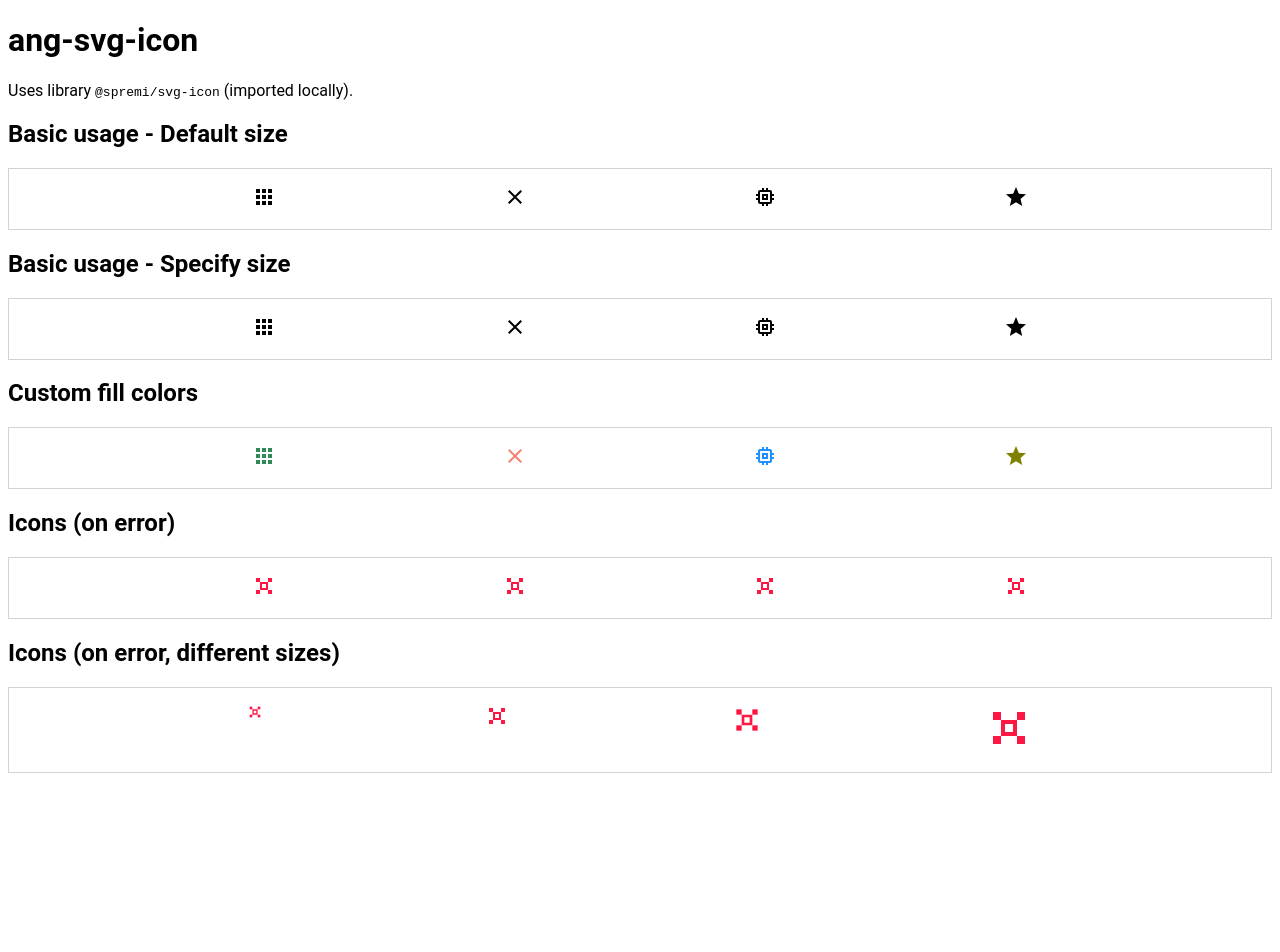
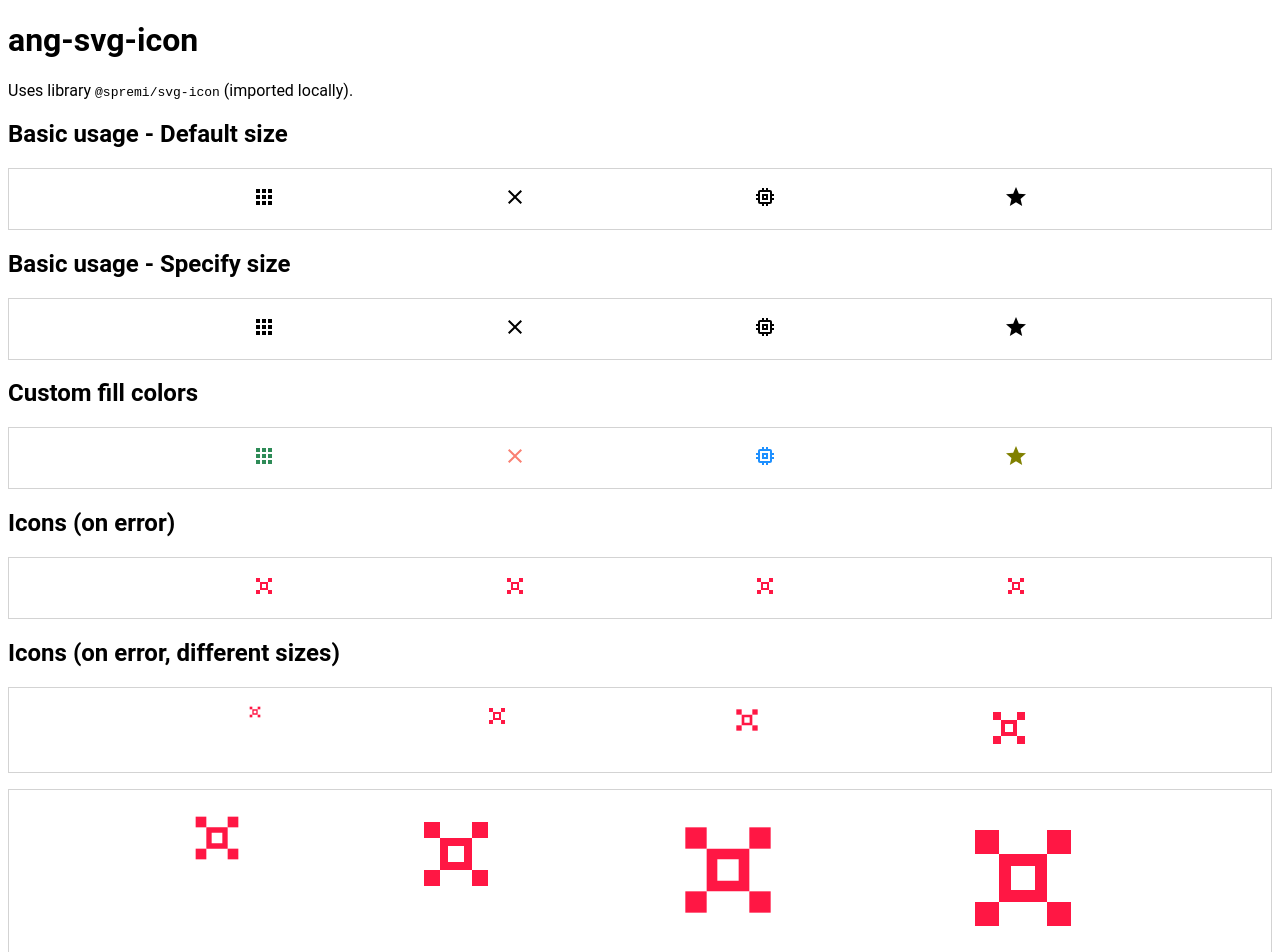
Before and after one commit to spremi/svg-icon, an Angular app: page / in a window 1280 px wide. Shown: the top 952 px of the page. Before the commit the page ends 800 px from the top, so only its background shows below. Built offline with nearby package versions, Linux system fonts and the light colour scheme; no server answers.

Commit message:
feat: app: Show larger icons
Signed-off-by: Sanjeev Premi <spremi@ymail.com>

```diff
--- a/src/app/app.component.html
+++ b/src/app/app.component.html
@@ -83,3 +83,18 @@
     <ang-svg-icon url="/assets/err.svg" width="48" height="48"></ang-svg-icon>
   </span>
 </div>
+
+<div class="box">
+  <span>
+    <ang-svg-icon url="/assets/err1.svg" width="64" height="64"></ang-svg-icon>
+  </span>
+  <span>
+    <ang-svg-icon url="/assets/err2.svg" width="96" height="96"></ang-svg-icon>
+  </span>
+  <span>
+    <ang-svg-icon url="/assets/err.svg" width="128" height="128"></ang-svg-icon>
+  </span>
+  <span>
+    <ang-svg-icon url="/assets/err.svg" width="144" height="144"></ang-svg-icon>
+  </span>
+</div>
--- a/src/app/app.component.scss
+++ b/src/app/app.component.scss
@@ -8,6 +8,7 @@
     justify-content: space-evenly;
 
     padding: 16px;
+    margin-bottom: 16px;
 
     border : 1px solid lightgrey;
   }
```
